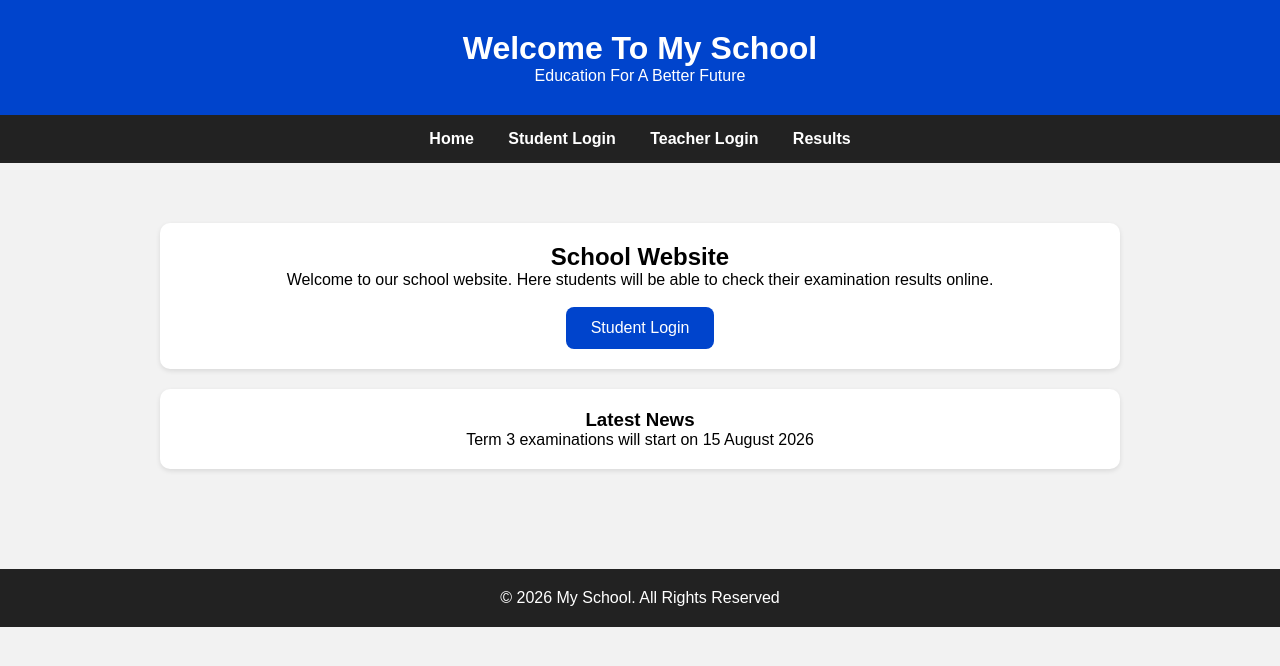
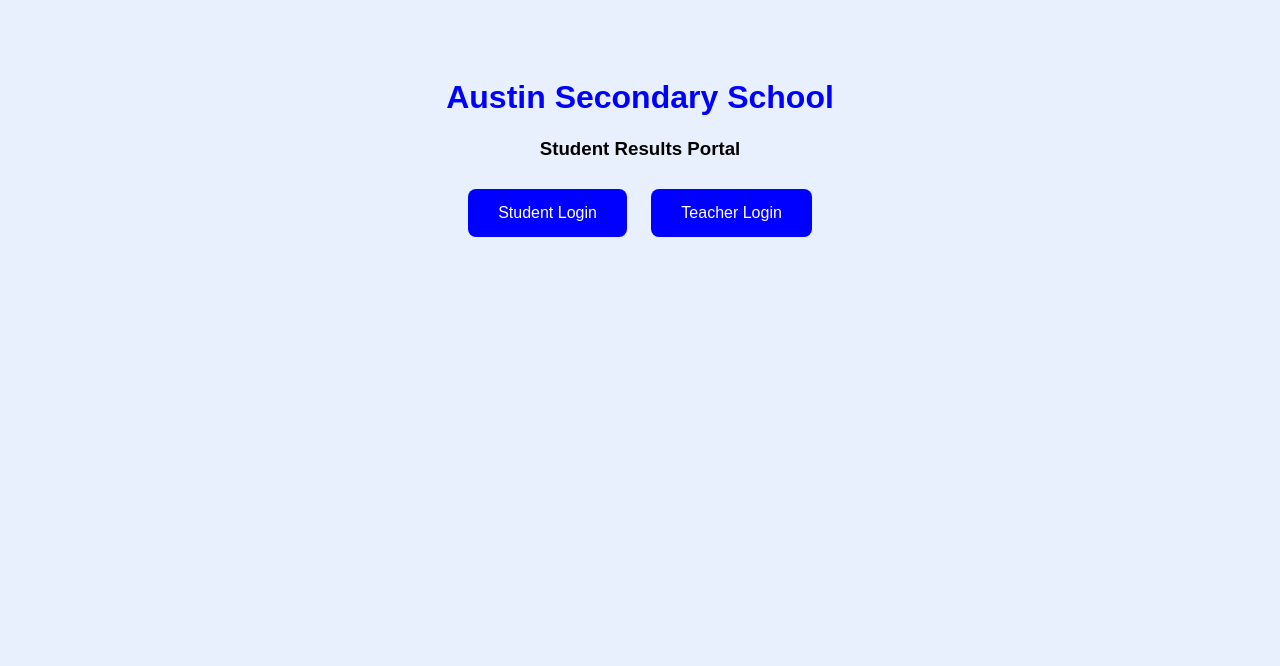
Before and after one commit to jereaustin04-web/Austin-Secondary-School-, a plain HTML site: page index.html in a window 1280 px wide. Drawn offline with Linux system fonts and the light colour scheme.

Commit message:
Revise index.html for Austin Secondary School
Updated the title and modified the layout and styling of the school website.

```diff
--- a/index.html
+++ b/index.html
@@ -2,46 +2,18 @@
 <html lang="ny">
 <head>
 <meta charset="UTF-8">
-<meta name="viewport" content="width=device-width, initial-scale=1.0">
-<title>My School Website</title>
+<title>Austin Secondary School</title>
 <style>
-* { margin: 0; padding: 0; box-sizing: border-box; }
-body { font-family: Arial, sans-serif; background: #f2f2f2; }
-header { background: #0044cc; color: white; padding: 30px 20px; text-align: center; }
-nav { background: #222; padding: 15px; text-align: center; position: sticky; top: 0; }
-nav a { color: white; margin: 0 15px; text-decoration: none; font-weight: bold; }
-nav a:hover { color: #00c853; }
-.container { padding: 40px 20px; text-align: center; max-width: 1000px; margin: 0 auto; }
-button { background: #0044cc; color: white; padding: 12px 25px; border: none; border-radius: 8px; cursor: pointer; font-size: 16px; }
-button:hover { background: #00c853; }
-footer { background: #222; color: white; text-align: center; padding: 20px; margin-top: 40px; }
-.card { background: white; padding: 20px; border-radius: 10px; margin: 20px 0; box-shadow: 0 2px 5px rgba(0,0,0,0.1); }
+body{text-align:center; font-family:Arial; padding:50px; background:#e8f0fe;}
+h1{color:blue;}
+button{padding:15px 30px; margin:10px; font-size:16px; background:blue; color:white; border:none; border-radius:8px; cursor:pointer;}
+button:hover{background:darkblue;}
 </style>
 </head>
 <body>
-<header>
-<h1>Welcome To My School</h1>
-<p>Education For A Better Future</p>
-</header>
-<nav>
-<a href="index.html">Home</a>
-<a href="student-login.html">Student Login</a>
-<a href="teacher-login.html">Teacher Login</a>
-<a href="results.html">Results</a>
-</nav>
-<div class="container">
-<div class="card">
-<h2>School Website</h2>
-<p>Welcome to our school website. Here students will be able to check their examination results online.</p>
-<br>
-<button onclick="window.location.href='student-login.html'">Student Login</button>
-</div>
-<div class="card">
-<h3>Latest News</h3>
-<p>Term 3 examinations will start on 15 August 2026</p>
-</div>
-</div>
-<footer>
-<p>© 2026 My School. All Rights Reserved</p>
-</footer>
-  </body>
+    <h1>Austin Secondary School</h1>
+    <h3>Student Results Portal</h3>
+    <a href="student-login.html"><button>Student Login</button></a>
+    <a href="teacher-login.html"><button>Teacher Login</button></a>
+</body>
+</html>
```
